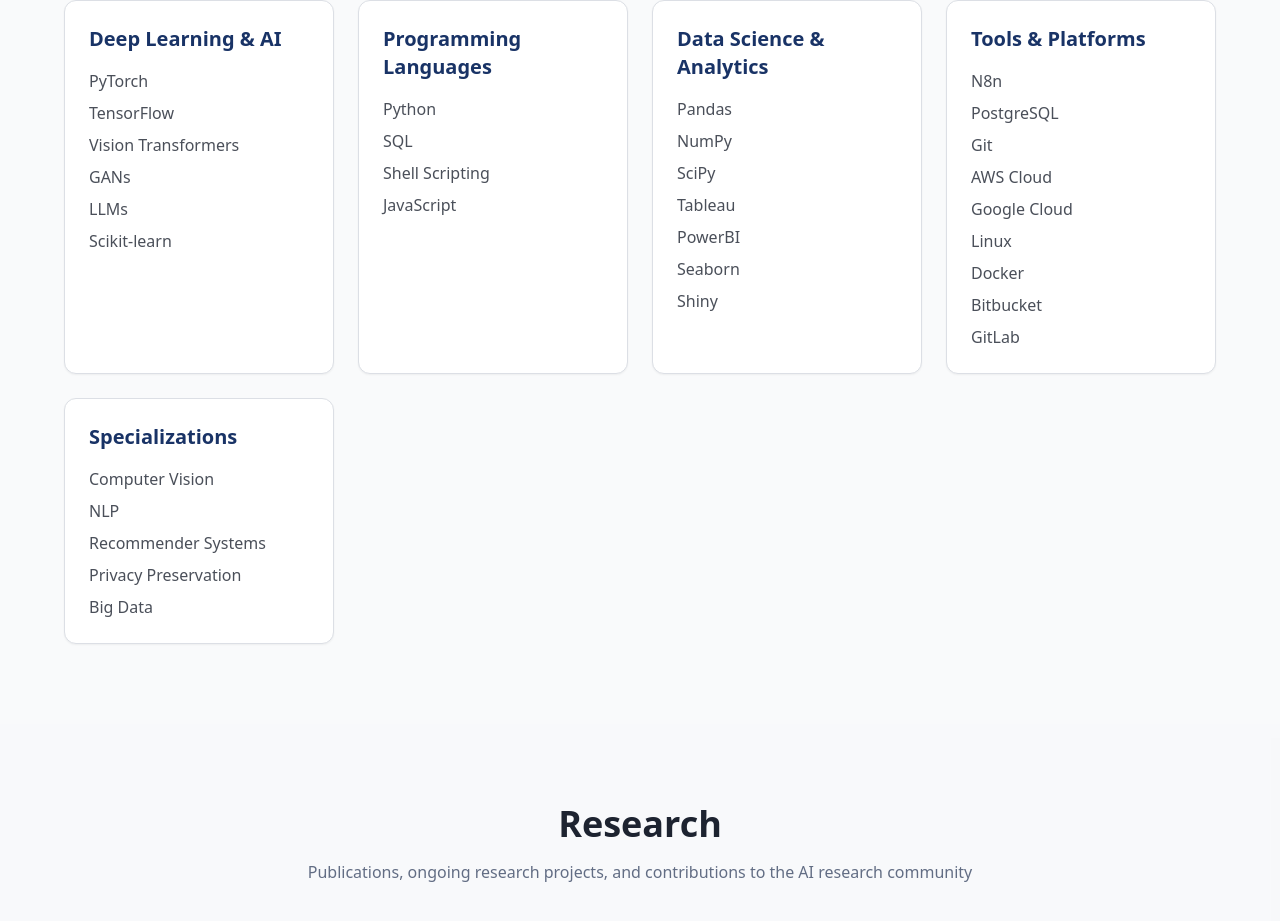
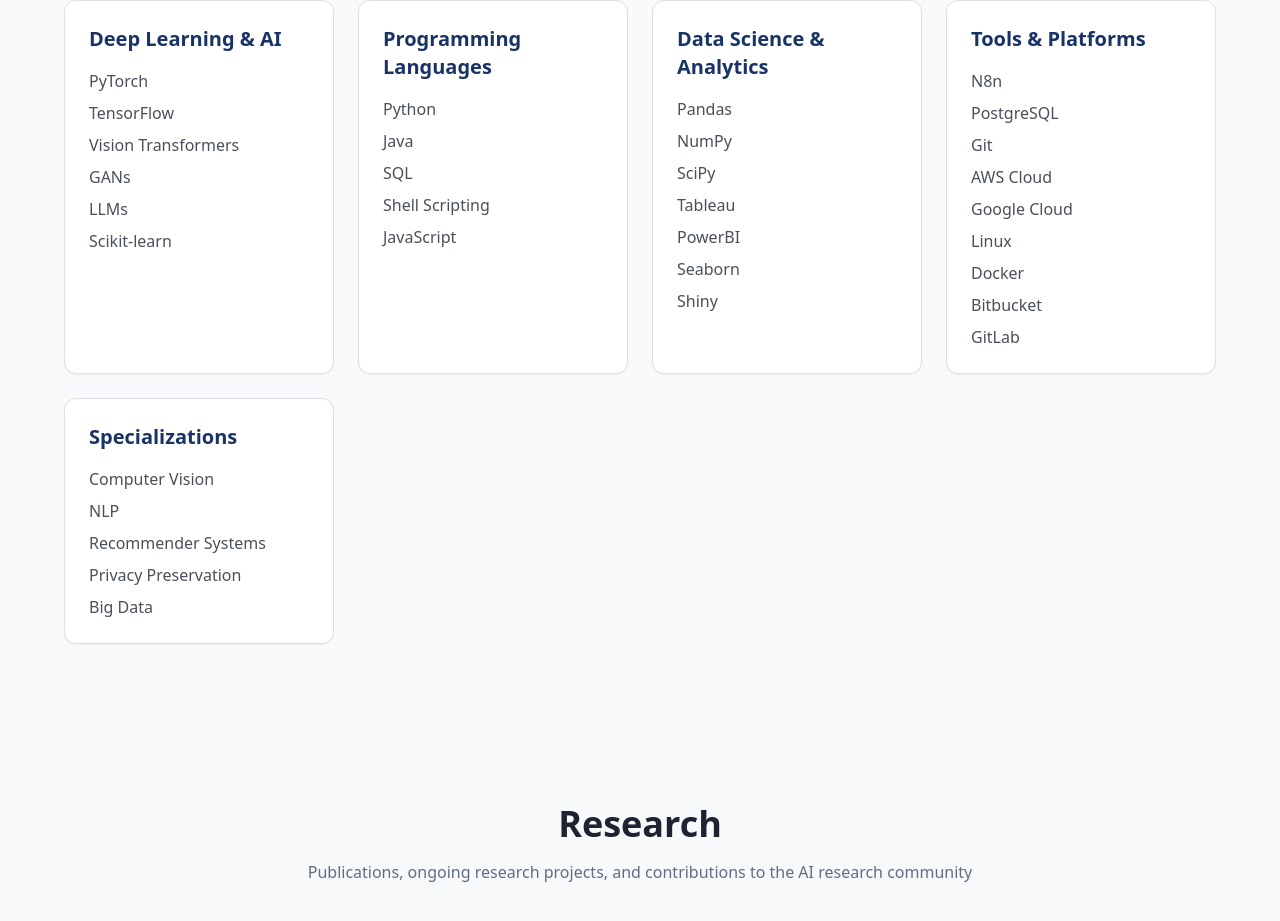
Before and after one commit to Saramagit/sarammahk.dev, a React (Vite) app: page / in a window 1280 px wide. Shown: the part 3835-4756 px from the top of the page. Built offline with nearby package versions, Linux system fonts and the light colour scheme; the HTML template or start-up script is replaced by a standard one.

Commit message:
Add Java to skills
Update Programming Languages to include Java; adjust Skills.tsx accordingly (Java added to Programming Languages; potential reorganization suggestions noted)

```diff
--- a/src/components/Skills.tsx
+++ b/src/components/Skills.tsx
@@ -7,7 +7,7 @@ const skillCategories = [
   },
   {
     category: "Programming Languages",
-    skills: ["Python", "SQL", "Shell Scripting", "JavaScript"]
+    skills: ["Python", "Java", "SQL", "Shell Scripting", "JavaScript"]
   },
   {
     category: "Data Science & Analytics",
```
